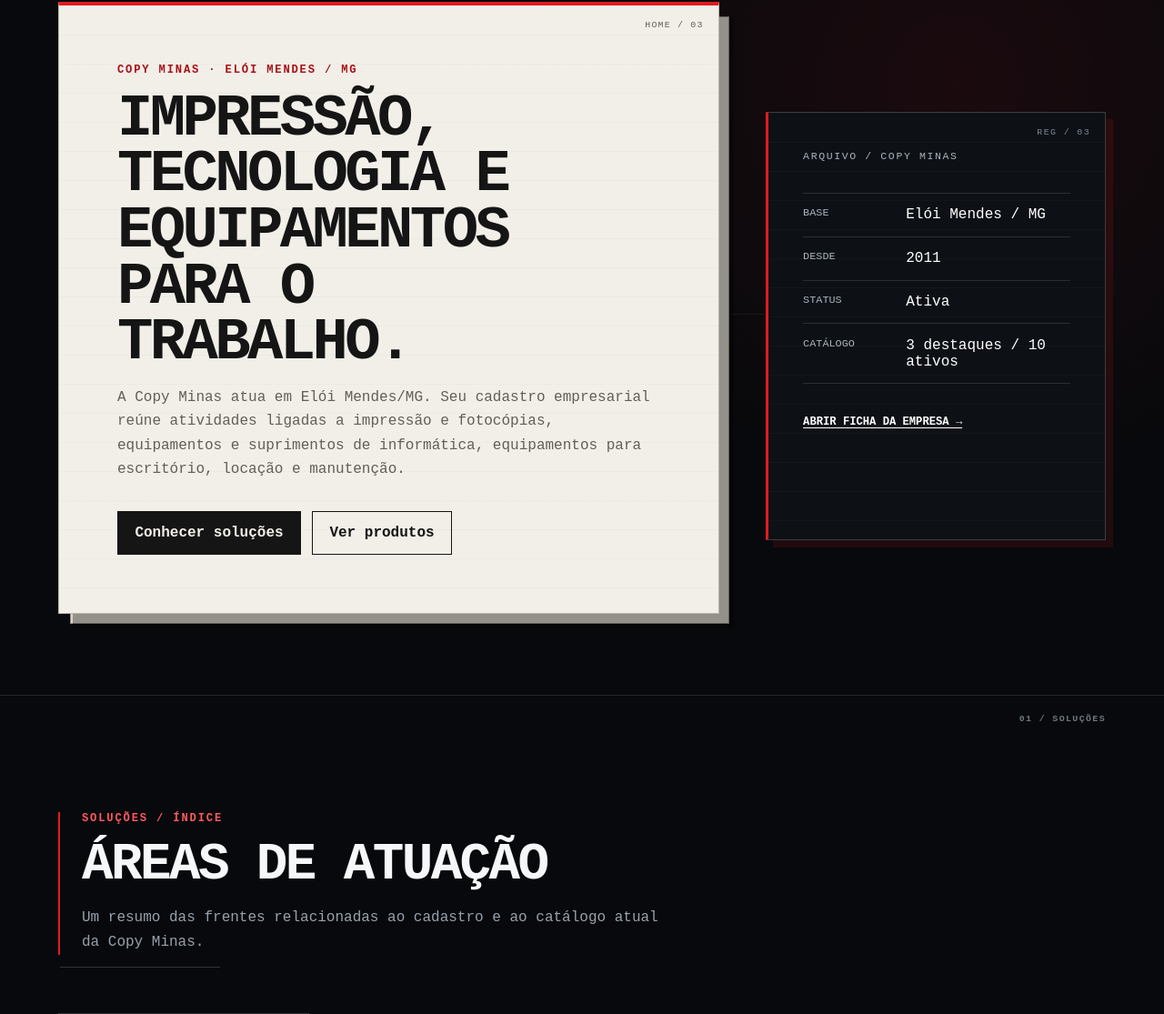
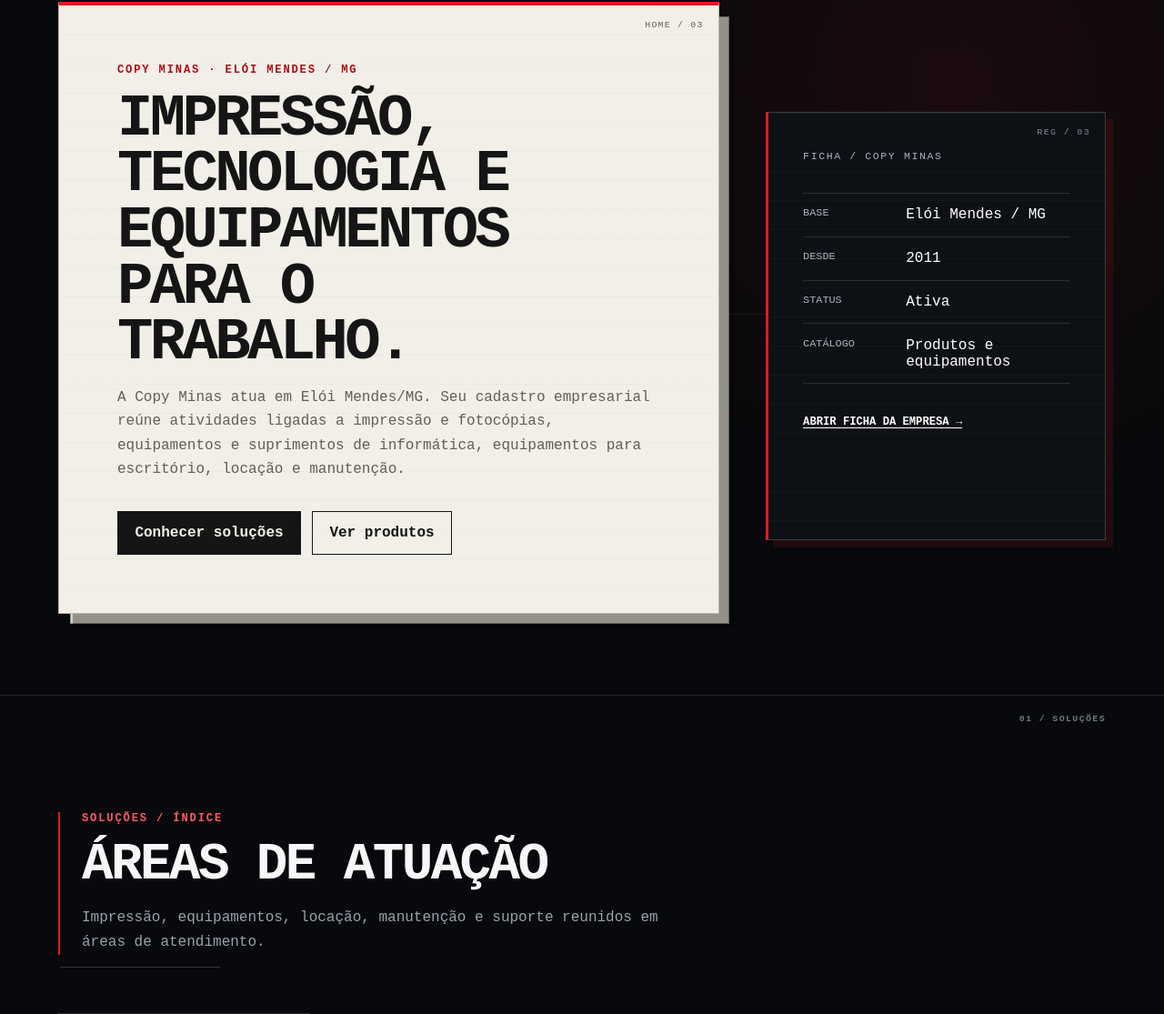
Before and after one commit to BrunoWerninghaus/site_copyminas, a Flask app: page /home in a window 1280 px wide. Shown: the part 218-1333 px from the top of the page at 91% size. Run offline with Flask 3, Linux system fonts and the light colour scheme; some libraries are stand-ins or nearby versions.

Commit message:
Refine public Home language

```diff
--- a/src/copyminas/templates/public/home.html
+++ b/src/copyminas/templates/public/home.html
@@ -36,12 +36,12 @@
         </article>
 
         <aside class="registry-card" aria-label="Ficha institucional resumida">
-            <span class="registry-card__code">ARQUIVO / COPY MINAS</span>
+            <span class="registry-card__code">FICHA / COPY MINAS</span>
             <dl>
                 <div><dt>Base</dt><dd>Elói Mendes / MG</dd></div>
                 <div><dt>Desde</dt><dd>2011</dd></div>
                 <div><dt>Status</dt><dd>Ativa</dd></div>
-                <div><dt>Catálogo</dt><dd>{{ featured_products|length }} destaques / 10 ativos</dd></div>
+                <div><dt>Catálogo</dt><dd>Produtos e equipamentos</dd></div>
             </dl>
             <a href="{{ url_for('public.company') }}">Abrir ficha da empresa →</a>
         </aside>
@@ -51,7 +51,7 @@
         <header class="section-heading">
             <p class="section-kicker">Soluções / índice</p>
             <h2>Áreas de atuação</h2>
-            <p>Um resumo das frentes relacionadas ao cadastro e ao catálogo atual da Copy Minas.</p>
+            <p>Impressão, equipamentos, locação, manutenção e suporte reunidos em áreas de atendimento.</p>
         </header>
 
         <div class="paper-grid">
@@ -69,19 +69,19 @@
 
     <section class="content-section section-shell" data-section="02 / PRODUTOS">
         <header class="section-heading">
-            <p class="section-kicker">Produtos / Site 2 → Site 3</p>
+            <p class="section-kicker">Produtos / destaques</p>
             <h2>Produtos em destaque</h2>
-            <p>Registros ativos do catálogo original, agora organizados em fichas individuais.</p>
+            <p>Uma seleção do catálogo da Copy Minas, com fichas individuais para consulta.</p>
         </header>
 
         <div class="product-strip" data-register="CATÁLOGO / DESTAQUES">
             {% for product in featured_products %}
             <article class="home-product">
                 <a class="home-product__media" href="{{ url_for('public.product_detail', slug=product.slug) }}">
-                    <span>IMG / {{ "%04d"|format(product.id) }}</span>
+                    <span>IMAGEM EM ATUALIZAÇÃO</span>
                 </a>
                 <div class="home-product__copy">
-                    <span>{{ product.category }} / {{ "%04d"|format(product.id) }}</span>
+                    <span>{{ product.category }}</span>
                     <h3>{{ product.name }}</h3>
                     <a href="{{ url_for('public.product_detail', slug=product.slug) }}">Abrir ficha →</a>
                 </div>
@@ -103,7 +103,7 @@
         </article>
 
         <div class="image-sheet" data-asset-slot="home.company.image">
-            <span>FOTO / EMPRESA<br>ESPAÇO RESERVADO</span>
+            <span>IMAGEM INSTITUCIONAL<br>EM ATUALIZAÇÃO</span>
         </div>
     </section>
 
```
